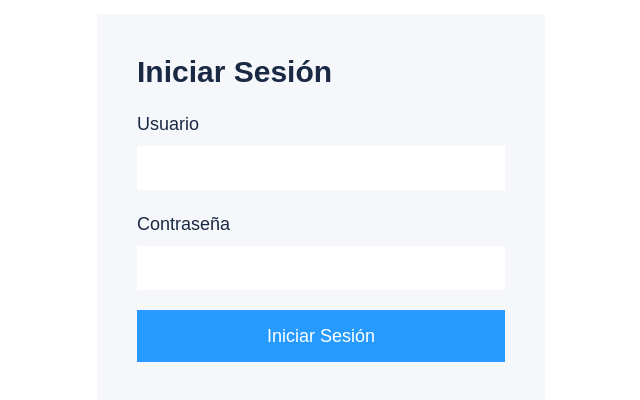
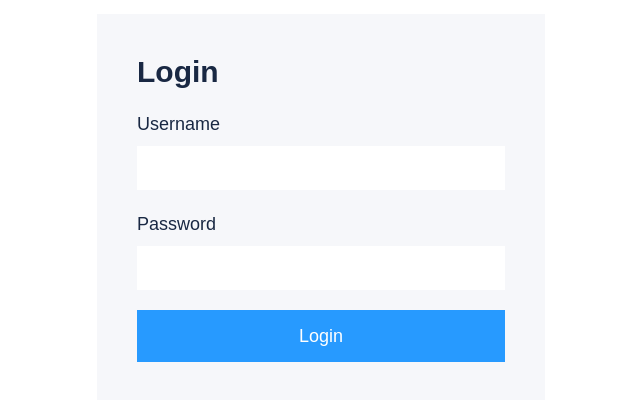
Before and after one commit to JesusACD/Text-Frontend-Developer, a Next.js app: page /login in a window 1280 px wide. Shown: the part 192-592 px from the top of the page, without its empty margins (319-959 px from the left). Built offline with nearby package versions, Linux system fonts and the light colour scheme.

Commit message:
e ha añadido la validación básica para el formulario de inicio de sesión

```diff
--- a/src/app/login/page.js
+++ b/src/app/login/page.js
@@ -1,44 +1,57 @@
 "use client";
 
+import React, { useState } from "react";
+
 const Login = () => {
+  const [username, setUsername] = useState("");
+  const [password, setPassword] = useState("");
+  const [error, setError] = useState(null);
   const handleSubmit = (event) => {
     event.preventDefault();
-    window.location.href = "/dashboard/sales-form";
+
+    if (username === "admin" && password === "admin") {
+      window.location.href = "/dashboard/sales-form";
+    } else {
+      setError("Invalid credentials. Please try again.");
+    }
   };
   return (
     <div className="h-screen flex justify-center items-center bg-white">
       <div className="max-w-md w-full bg-background p-10 rounded-none shadow-none">
-        <h2 className="text-spaceCadet text-3xl mb-5 font-bold">
-          Iniciar Sesión
-        </h2>
+        <h2 className="text-spaceCadet text-3xl mb-5 font-bold">Login</h2>
         <form onSubmit={handleSubmit}>
           <label
             className="block text-spaceCadet text-lg mb-2"
             htmlFor="username"
           >
-            Usuario
+            Username
           </label>
           <input
             id="username"
             type="text"
             className="w-full p-3 text-sm text-spaceCadet bg-white outline-none border-none focus:border-transparent focus:ring-0 mb-5"
+            value={username}
+            onChange={(event) => setUsername(event.target.value)}
           />
           <label
             className="block text-spaceCadet text-lg mb-2"
             htmlFor="password"
           >
-            Contraseña
+            Password
           </label>
           <input
             id="password"
             type="password"
             className="w-full p-3 text-sm text-spaceCadet bg-white outline-none border-none focus:border-transparent focus:ring-0 mb-5"
+            value={password}
+            onChange={(event) => setPassword(event.target.value)}
           />
+          {error && <p className="text-red-600 text-sm mb-5">{error}</p>}
           <button
             className="bg-backgroundBlue text-white p-3 w-full text-lg hover:bg-blue-600"
             type="submit"
           >
-            Iniciar Sesión
+            Login
           </button>
         </form>
       </div>
```
